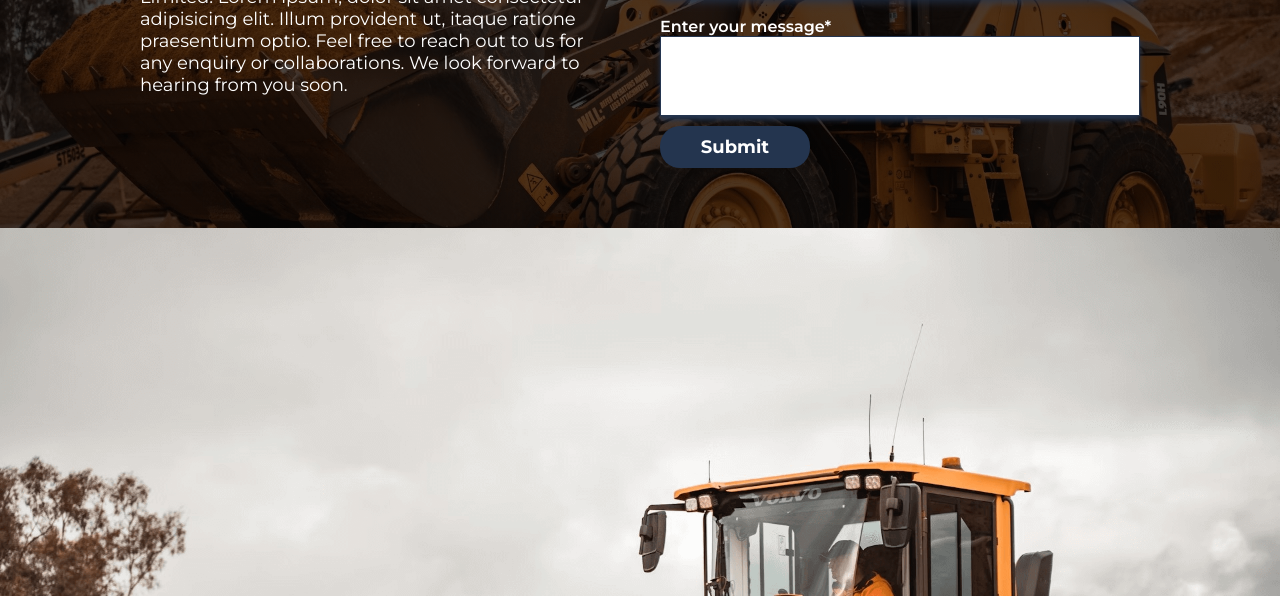
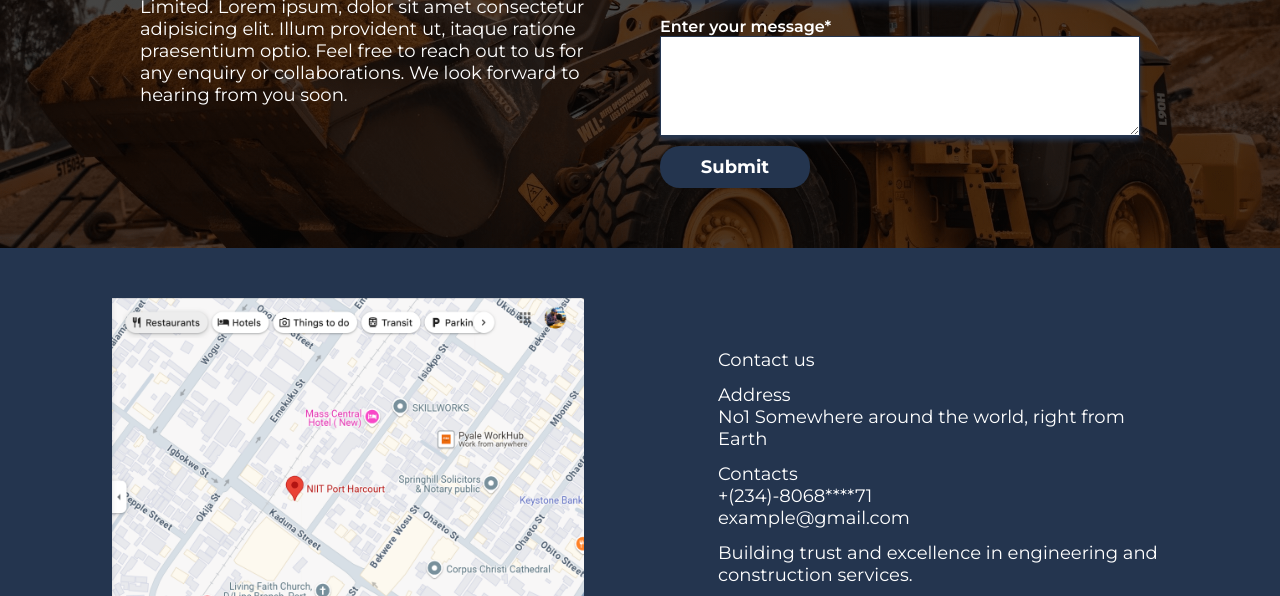
Before and after one commit to Attohval/construction-company-website, a plain HTML site: page contact.html in a window 1280 px wide. Shown: the part 271-867 px from the top of the page. Drawn offline with Linux system fonts and the light colour scheme; a web font is replaced by a local one.

Commit message:
contact.html

```diff
--- a/contact.html
+++ b/contact.html
@@ -35,11 +35,10 @@
             <input class="input" type="text" id="email" required>
 
             <label class="label" for="input-message">Enter your message*</label>
-            <input class="input-message" type="text" id="input-message" >
+            <textarea class="input-message" style="width: 100%; height: 100px;"></textarea>
             <button class="Submit-btn">Submit</button>
         </div>
     </div>
-    <img class="contact-img" src="media/hw2wx5oc.png" alt="yellow-payloader-carrying-sand">
 
     <footer class="footer">
         <div class="map-container">
@@ -72,12 +71,6 @@
             document.querySelector('.nav-links').classList.toggle('active');
         }
 
-    //     window.addEventListener ('scroll', () => {
-    //         const nav_scroll = document.querySelector('.nav-bar');
-    //         nav_scroll.classList.toggle('window-scroll', window.scrollY > 0);
-    //     }
-    // )
-    ;
     </script>
 </body>
 </html>
```
